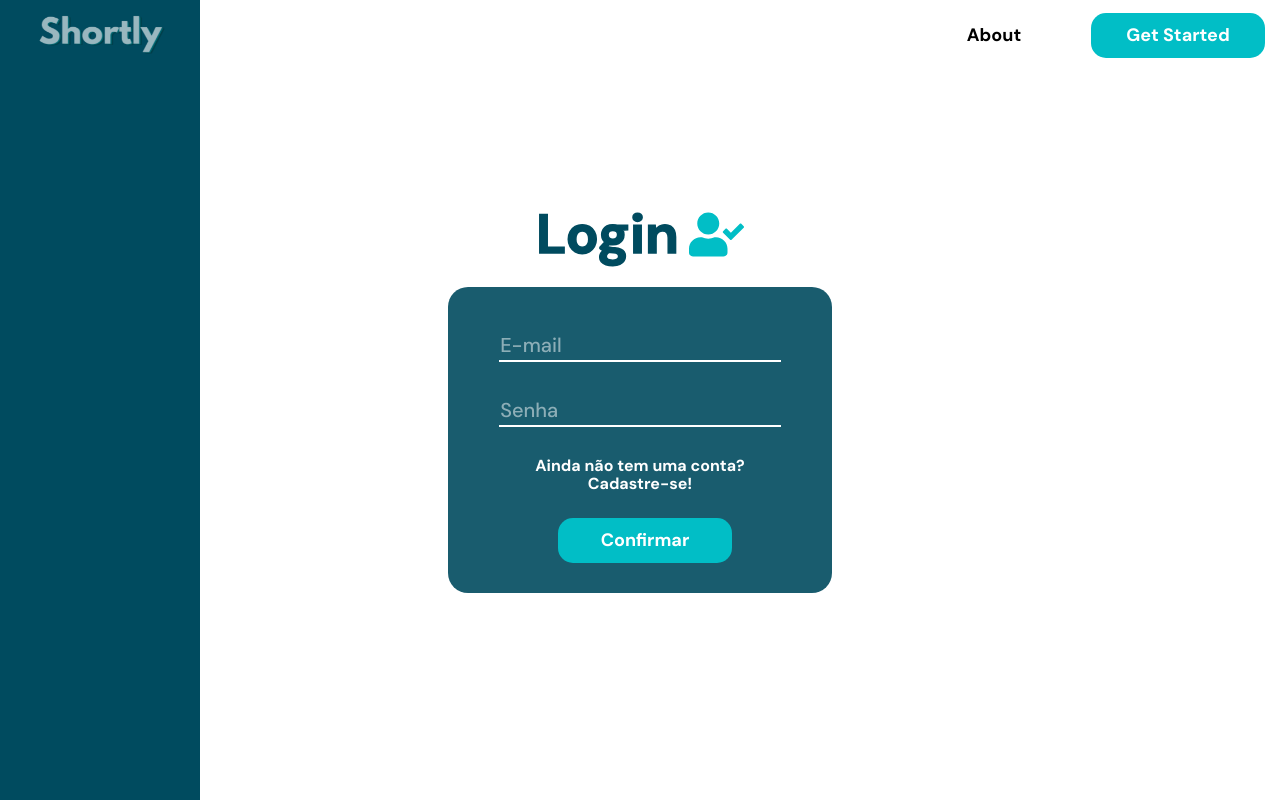
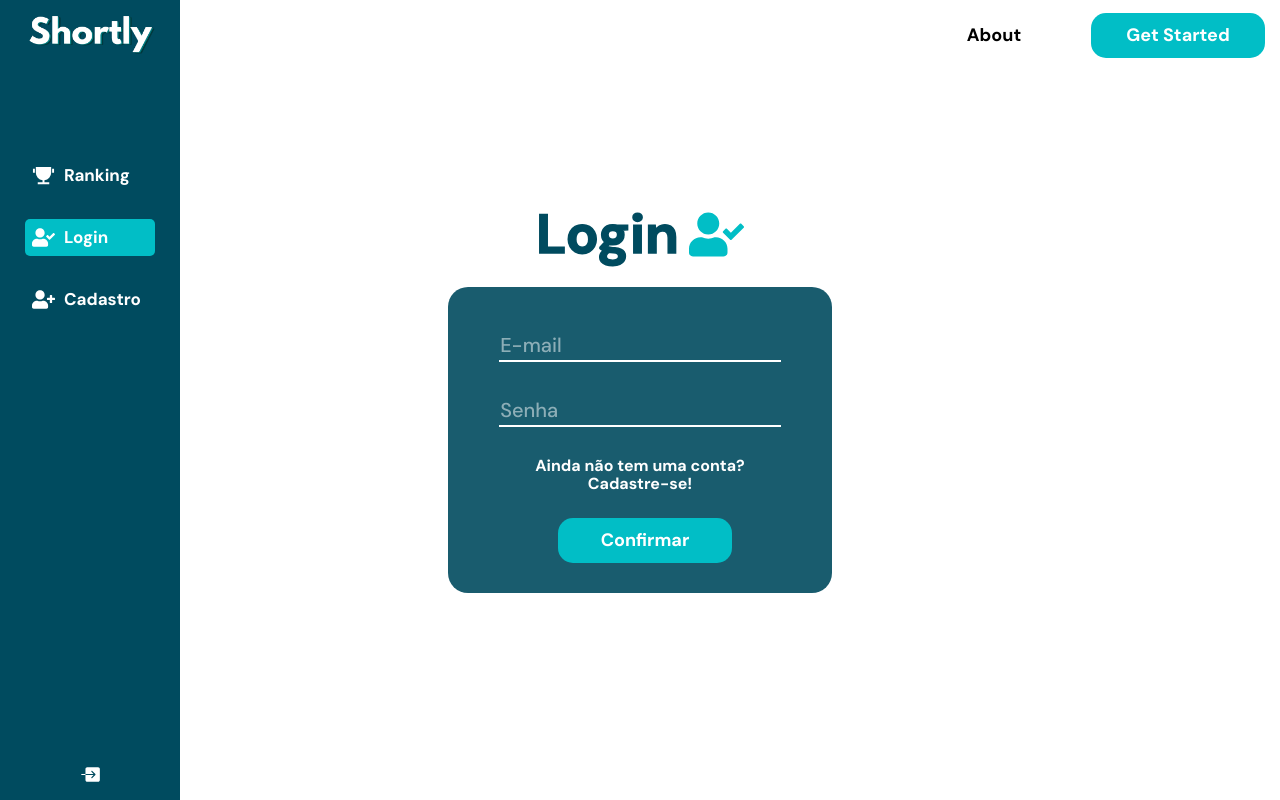
Before and after one commit to isabellexvr/shortly-front, a React (Vite) app: page /sign-in in a window 1280 px wide. Both pictures are taken after a click on the element 30 px from the left and 35 px from the top of the page. Built offline with nearby package versions, Linux system fonts and the light colour scheme; no server answers.

Commit message:
style: sidebar animations & selected page logic

```diff
--- a/src/components/Sidebar/Icon.jsx
+++ b/src/components/Sidebar/Icon.jsx
@@ -2,16 +2,20 @@ import styled from "styled-components";
 import { useNavigate } from "react-router-dom";
 import { colors } from "../../assets/colors";
 
-export default function Icon({ route, name, ReactIcon }) {
+export default function Icon({ route, name, ReactIcon, isSidebarOpened }) {
   const navigate = useNavigate();
-
+  console.log(isSidebarOpened)
   return (
-    <IconStyle isSelected={route === handleRoute(name)}>
-      <ReactIcon
-        onClick={() => {
-          navigate(handleRoute(`${name}`));
-        }}
-      />
+    <IconStyle
+    className="icon"
+      onClick={() => {
+        navigate(handleRoute(`${name}`));
+      }}
+      isSelected={route === handleRoute(name)}
+      isSidebarOpened={isSidebarOpened}
+    >
+      <ReactIcon />
+      {isSidebarOpened && <h1>{name}</h1>}
     </IconStyle>
   );
 }
@@ -19,31 +23,39 @@ export default function Icon({ route, name, ReactIcon }) {
 const IconStyle = styled.div`
   > svg {
     font-size: 23px;
-    cursor: pointer;
     padding: 7px;
     border-radius: 5px;
     transition: 0.5s ease-in-out;
-    :hover {
-      background-color: ${colors.mediumBlue};
-    }
   }
   background-color: ${(p) => (p.isSelected ? colors.lightBlue : "none")};
-  pointer-events:${(p) => (p.isSelected ? "none" : "initial")};
+  pointer-events: ${(p) => (p.isSelected ? "none" : "initial")};
+  width: ${(p) => (p.isSidebarOpened ? "130px" : "fit-content")};
+  font-family: "DM Sans", sans-serif;
   border-radius: 5px;
   height: fit-content;
   margin-top: 25px;
   display: flex;
-  flex-direction: column;
   align-items: center;
+  cursor: pointer;
+  user-select: none;
+  :hover {
+    background-color: ${colors.mediumBlue};
+  }
+  > h1 {
+    font-size: 17px;
+    padding-right: 5px;
+    margin-left: 2px;
+    font-weight: 700;
+  }
 `;
 
 const handleRoute = (icon) => {
   switch (icon) {
-    case "trophy":
+    case "Ranking":
       return "/";
-    case "sign-in":
+    case "Login":
       return "/sign-in";
-    case "sign-up":
+    case "Cadastro":
       return "/sign-up";
   }
 };
--- a/src/components/Sidebar/index.jsx
+++ b/src/components/Sidebar/index.jsx
@@ -9,16 +9,15 @@ import {
   LogoFull,
   Icons,
 } from "./styles";
-import { useNavigate, useLocation } from "react-router-dom";
+import { useLocation } from "react-router-dom";
 import { FaUserPlus, FaUserCheck } from "react-icons/fa";
 import { RiTrophyFill } from "react-icons/ri";
 import Icon from "./Icon";
 
 export default function Sidebar() {
   const [showSidebar, setShowSidebar] = useState(null);
-  const [selectedIcon, setSelectedIcon] = useState(0);
-  const navigate = useNavigate();
   const location = useLocation();
+  console.log(location.pathname);
 
   return (
     <>
@@ -30,18 +29,21 @@ export default function Sidebar() {
           <Icons>
             <Icon
               route={location.pathname}
-              name="trophy"
+              name="Ranking"
               ReactIcon={RiTrophyFill}
+              isSidebarOpened={false}
             />
             <Icon
               route={location.pathname}
-              name="sign-in"
+              name="Login"
               ReactIcon={FaUserCheck}
+              isSidebarOpened={false}
             />
             <Icon
               route={location.pathname}
-              name="sign-up"
+              name="Cadastro"
               ReactIcon={FaUserPlus}
+              isSidebarOpened={false}
             />
           </Icons>
 
@@ -55,6 +57,29 @@ export default function Sidebar() {
           <div className="header" onClick={() => setShowSidebar(!showSidebar)}>
             <LogoFull src={logoFull} />
           </div>
+          <Icons>
+            <Icon
+              route={location.pathname}
+              name="Ranking"
+              ReactIcon={RiTrophyFill}
+              isSidebarOpened={true}
+            />
+            <Icon
+              route={location.pathname}
+              name="Login"
+              ReactIcon={FaUserCheck}
+              isSidebarOpened={true}
+            />
+            <Icon
+              route={location.pathname}
+              name="Cadastro"
+              ReactIcon={FaUserPlus}
+              isSidebarOpened={true}
+            />
+          </Icons>
+          <div className="logout">
+            <IoIosExit />
+          </div>
         </ExpandedSidebar>
       )}
     </>
--- a/src/components/Sidebar/styles.js
+++ b/src/components/Sidebar/styles.js
@@ -1,11 +1,32 @@
 import styled, { keyframes } from "styled-components";
 import { colors } from "../../assets/colors";
-import { RiTrophyFill } from "react-icons/ri";
 
-export const LogoAppear = keyframes`
-    from{opacity: 0;}
-    to{opacity: 1;}
+export const GrowBackground = keyframes`
+  from{
+    width: 40px;
+  }
+  to{
+    width: 130px;
+  }
 `;
+
+const DecreaseBackground = keyframes`
+  from{
+    width: 130px;
+  }
+  to{
+    width: 40px;
+  }
+`
+
+const IconTextAppear = keyframes`
+  from{
+    opacity: 0;
+  }
+  to{
+    opacity: 1;
+  }
+`
 
 export const Logo = styled.img`
   height: 40px;
@@ -23,12 +44,12 @@ export const LogoFull = styled.img`
 export const ExpandSidebar = keyframes`
 from {width: 50px}
     to {
-        width: 200px;
+        width: 180px;
     };
 `;
 
 export const RetractSidebar = keyframes`
-    from {width: 200px}
+    from {width: 180px}
     to{width: 60px}
 `;
 
@@ -41,7 +62,7 @@ z-index 1;
   left: 0;
   top: 0;
   animation: ${(p) =>
-    p.showSideBar !== null ? RetractSidebar : "none"} 1s linear;
+    p.showSideBar !== null ? RetractSidebar : "none"} 0.5s linear;
   color: white;
   display: flex;
   flex-direction: column;
@@ -55,6 +76,9 @@ z-index 1;
     justify-content: space-evenly;
     align-items: center;
   }
+  .icon{
+    animation: ${DecreaseBackground} 0.5s;
+  }
   .logout{
     margin-bottom: 10px;
     font-size: 23px;
@@ -67,31 +91,42 @@ export const Icons = styled.div`
   flex-direction: column;
   align-items: center;
   height: 70vh;
+  color: white;
 `;
 
 export const ExpandedSidebar = styled.div`
 z-index 1;
   height: 100vh;
-  width: 200px;
+  width: 180px;
   background-color: ${colors.darkBlue};
   position: fixed;
   left: 0;
   top: 0;
-  animation: ${ExpandSidebar} 1s linear;
-  font-family: "DM Sans", sans-serif;
+  animation: ${(p) =>
+    p.showSideBar !== null ? ExpandSidebar : "none"} 0.5s linear;
+  color: white;
+  display: flex;
+  flex-direction: column;
+  align-items: center;
+  justify-content: space-between;
   .header {
     margin-top: 10px;
-    animation: ${LogoAppear} 5s ease-in-out;
+    animation: ${IconTextAppear} 2s ease-in-out;
     height: 50px;
     width: 100%;
     display: flex;
     justify-content: space-evenly;
     align-items: center;
-    > h1 {
-      cursor: pointer;
-      font-size: 32px;
-      color: ${colors.lightBlue};
-      font-weight: 700;
+  }
+  .icon{
+    animation: ${GrowBackground} 1s;
+    >h1{
+      animation: ${IconTextAppear} 1.5s ease-in-out;
     }
+
+  }
+  .logout{
+    margin-bottom: 10px;
+    font-size: 23px;
   }
 `;
```
